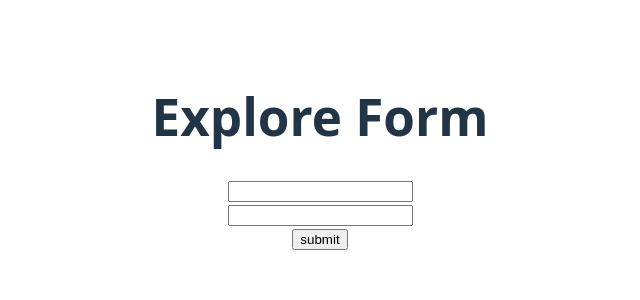
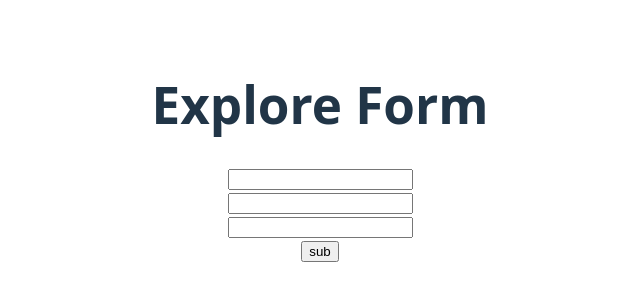
Before and after one commit to rayhanbri/module-46, a React (Vite) app: page / in a window 1280 px wide. Shown: the part 248-548 px from the top of the page, without its empty margins (320-960 px from the left). Built offline with nearby package versions, Linux system fonts and the light colour scheme.

Commit message:
coustimize hook

```diff
--- a/src/App.jsx
+++ b/src/App.jsx
@@ -3,6 +3,7 @@ import './App.css'
 import ControlledField from './components/ControlledField/ControlledField'
 import FormAction from './components/FormAction/FormAction'
 import SimpleForm from './components/SimpleForm/SimpleForm'
+import HookForm from './HookForm/HookForm'
 import UnControlled from './UnControlled/UnControlled'
 
 function App() {
@@ -14,9 +15,11 @@ function App() {
       <h1>Explore Form</h1>
       {/* <SimpleForm></SimpleForm> */}
       {/* <FormAction></FormAction> */}
-      {/* <ControlledField></ControlledField>
-       */}
-       <UnControlled></UnControlled>
+      {/* <ControlledField></ControlledField> */}
+
+
+       {/* <UnControlled></UnControlled> */}
+       <HookForm></HookForm>
 
     </>
   )
--- /dev/null
+++ b/src/HookForm/HookForm.jsx
@@ -0,0 +1,35 @@
+import React from 'react';
+import useInputFiled from '../Hooks/useInputField';
+
+const HookForm = () => {
+
+  const [name,nameOnChange] = useInputFiled('');
+  const [email,emailOnChange] = useInputFiled('');
+  const [password,passwordOnChange] = useInputFiled('');
+
+  const handleSubmit = e =>{
+
+
+    e.preventDefault();
+    console.log('submit',name,email,password)
+  }
+  return (
+    <div>
+      <form onSubmit={handleSubmit} >
+        <input defaultValue={name} onChange={nameOnChange} type="text" />
+        <br />
+         <input type="email" name="" defaultValue={email} onChange={emailOnChange}  />
+        <br />
+        <input type="password" name=""  defaultValue={password} onChange={passwordOnChange} />
+        <br />
+        <input type="submit" value="sub" />
+
+
+
+      </form>
+
+    </div>
+  );
+};
+
+export default HookForm;
--- /dev/null
+++ b/src/Hooks/useInputField.jsx
@@ -0,0 +1,16 @@
+import { useState } from "react";
+
+const useInputFiled = (defaultValue) =>{
+
+  const [fieldValue,setFieldValue] = useState(defaultValue);
+
+  const handleOnChange = e =>{
+    setFieldValue(e.target.value);
+  }
+
+  return [fieldValue,handleOnChange];
+
+}
+
+
+export default useInputFiled;
```
